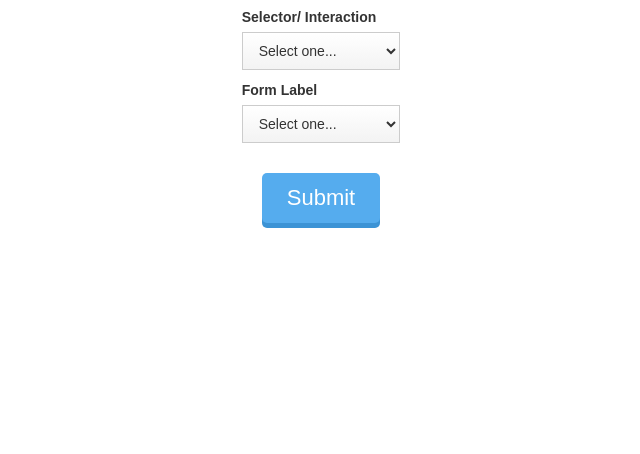
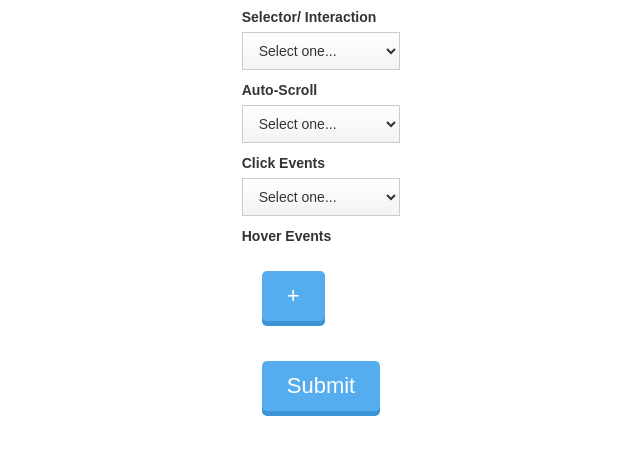
Before and after one commit to MarcDAFrame/AccessibleBrowser, a browser extension: page Extension/pages/settings.html in a window 1280 px wide. Shown: the part 240-694 px from the top of the page, without its empty margins (319-959 px from the left). Drawn offline with Linux system fonts and the light colour scheme.

Commit message:
settings page selection

```diff
--- a/Extension/pages/settings.html
+++ b/Extension/pages/settings.html
@@ -69,21 +69,31 @@
               >
             </div>
             <div>
-              <label>Form Label</label
+              <label>Auto-Scroll</label
               ><select id="field-3" required="true" class="w-select"
                 ><option value="">Select one...</option
                 ><option value="First">On</option
                 ><option value="Second">Off</option></select
               >
             </div>
-            <!--
-              <input
-                type="submit"
-                value="Submit"
-                data-wait="Please wait..."
-                class="w-button"
-              />
-            -->
+            <div>
+              <label>Click Events</label>
+              <select id="field-3" required="true" class="w-select">
+                <option value="">Select one...</option>
+                <option value="First">On</option>
+                <option value="Second">Off</option>
+              </select>
+            </div>
+            <div>
+              <label>Hover Events</label>
+              <div id="mainContainer">
+                <div>
+                  <button type="button" class="btn blue" onclick="addNew()">
+                    +
+                  </button>
+                </div>
+              </div>
+            </div>
             <button type="button" class="btn blue" onclick="myFunction()">
               Submit
             </button>
@@ -127,6 +137,50 @@
 
         console.log(complexityLvlChoice, selectorChoice, autoScrollChoice);
       }
+
+      var counter = 0;
+
+      function addNew() {
+        console.log("clicked");
+        // Get the main Div in which all the other divs will be added
+        var mainContainer = document.getElementById("mainContainer");
+
+        // Create a new div for holding text and button input elements
+        var newDiv = document.createElement("div");
+
+        // Create a new text input
+        var newSelect = document.createElement("select");
+        option = document.createElement("option");
+        option.value = option.text = "Select Type";
+        newSelect.add(option);
+        option2 = document.createElement("option");
+        option2.value = option2.text = "Keyboard";
+        newSelect.add(option2);
+        option3 = document.createElement("option");
+        option3.value = option3.text = "Switch";
+        newSelect.add(option3);
+        // select.type = "select";
+
+        //for testing
+        //newText.value = counter++;
+
+        // Create buttons for creating and removing inputs
+        var newAddButton = document.createElement("input");
+        newAddButton.type = "button";
+        newAddButton.value = " + ";
+
+        // Append new text input to the newDiv
+        newDiv.appendChild(newSelect);
+
+        // Append new button inputs to the newDiv
+        newDiv.appendChild(newAddButton);
+
+        // Append newDiv input to the mainContainer div
+        mainContainer.appendChild(newDiv);
+
+        // Add a handler to button for deleting the newDiv from the mainContainer
+        newAddButton.onclick = addNew;
+      }
     </script>
     <!--
       [if lte IE 9]><script src="https://cdnjs.cloudflare.com/ajax/libs/placeholders/3.0.2/placeholders.min.js"></script><![endif]
```
